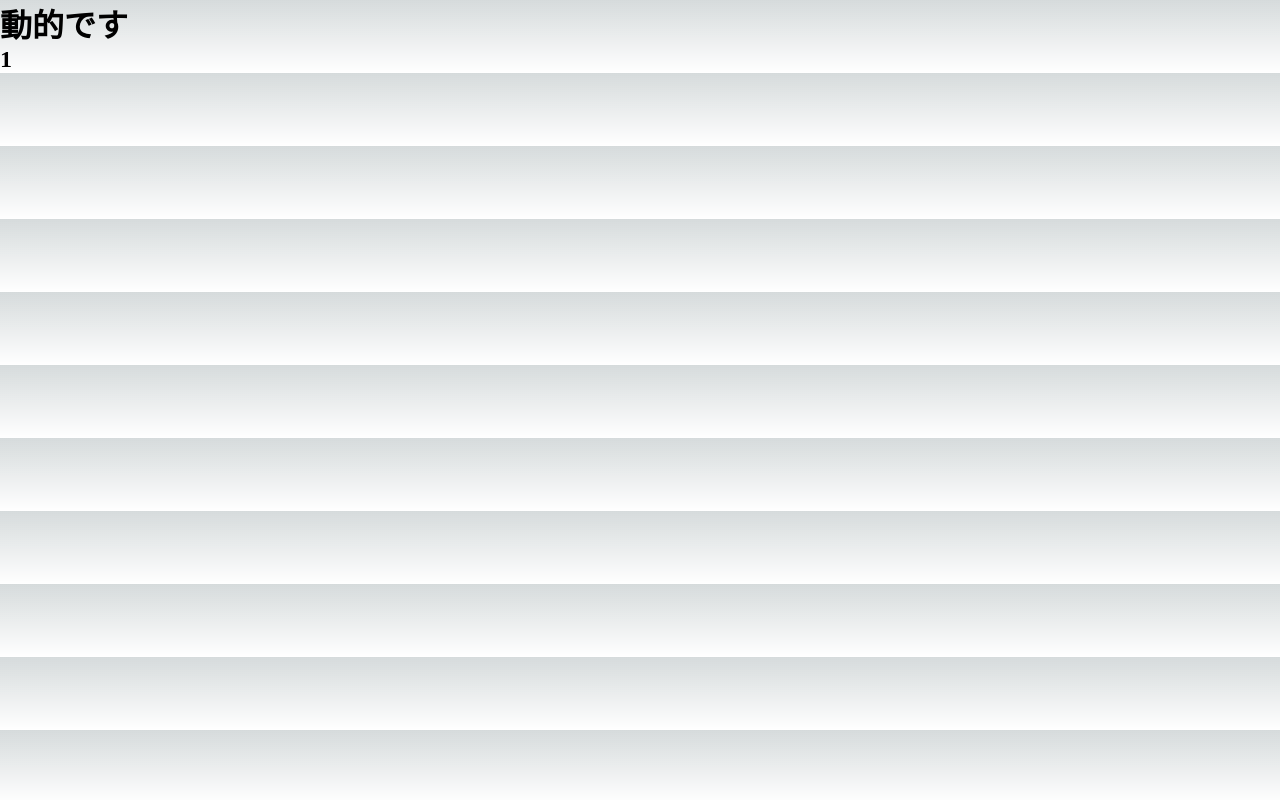
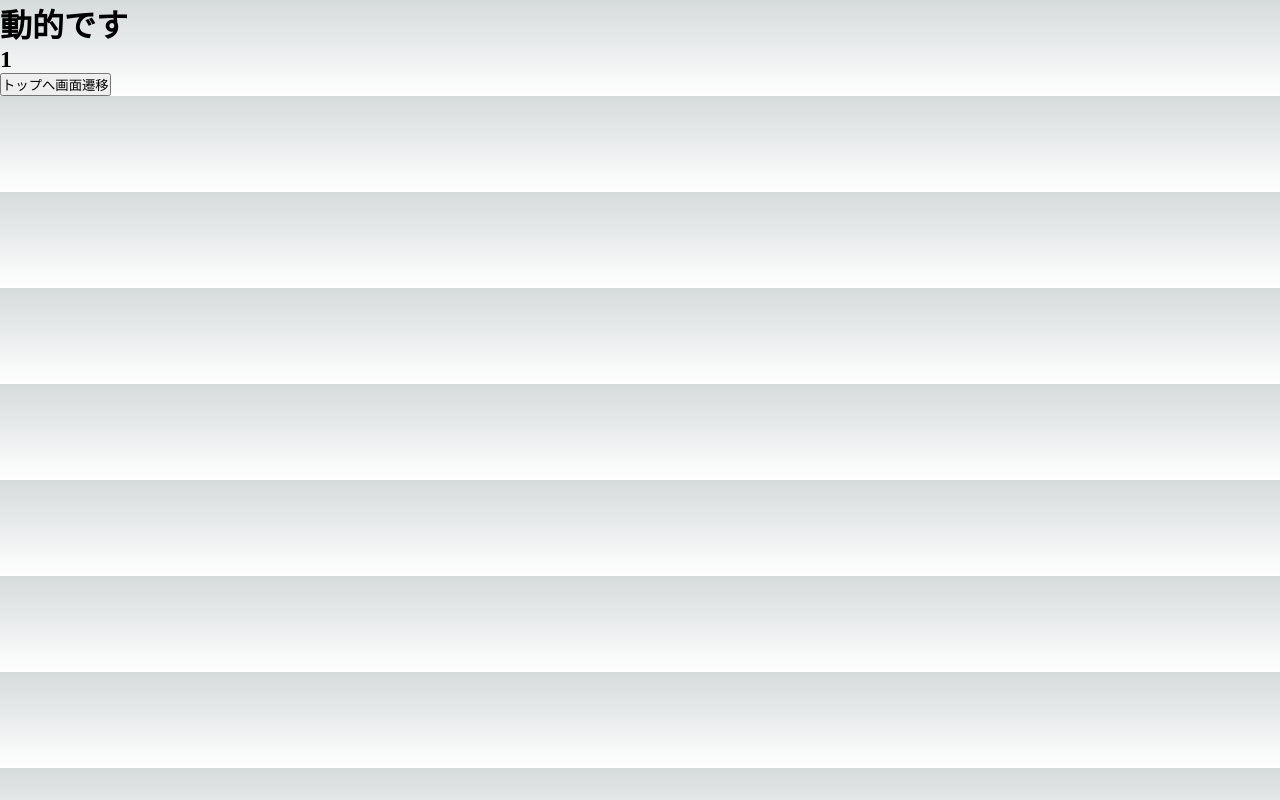
Before and after one commit to kei-1313/Nextjs-practice, a Next.js app: page /blog/1 in a window 1280 px wide. Built offline with nearby package versions, Linux system fonts and the light colour scheme.

Commit message:
useRouterで画面遷移

```diff
--- a/src/pages/blog/[id].js
+++ b/src/pages/blog/[id].js
@@ -4,10 +4,16 @@
 const id = ({query}) => {
   const router = useRouter();
   console.log(router);
+
+  const clickHandler = () => {
+    router.push('/');
+  }
+
   return (
     <div>
       <h1>動的です</h1>
       <h2>{ router.query.id }</h2>
+      <button onClick={clickHandler}>トップへ画面遷移</button>
     </div>
   )
 }
```
